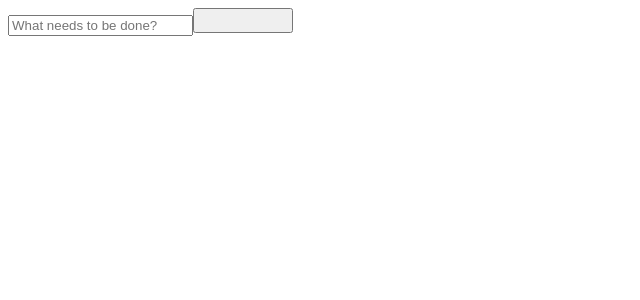
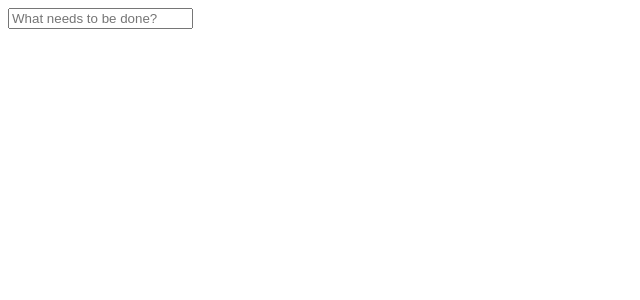
Before and after one commit to SantaGosu/Todo-list, a React (Create React App) app in the folder todo-list/: page / in a window 1280 px wide. Shown: the top 300 px of the page, without its empty margins (0-640 px from the left). Built offline with nearby package versions, Linux system fonts and the light colour scheme.

Commit message:
changed useState to empty array and made it map the value of items

```diff
--- a/todo-list/src/App.js
+++ b/todo-list/src/App.js
@@ -2,12 +2,18 @@ import React, { useState } from 'react';
 import './App.css';
 
 function App() {
-const [id, setId] = useState('')
+const [items, setItems] = useState([]);
 
   return (
     <div className="App">
-      <input type="text" id='' placeholder='What needs to be done?' onChange={ e => setId(e.target.value)}/>
-      <button onClick={setId}></button>
+      <input type="text" id='' placeholder='What needs to be done?' onChange={ e => setItems(e.target.value)}/>
+      <ul>
+        { items.map(item => item (
+          <li key={item.id}>{item.value}</li>
+        ))
+
+        }
+      </ul>
     </div>
   );
 }
```
